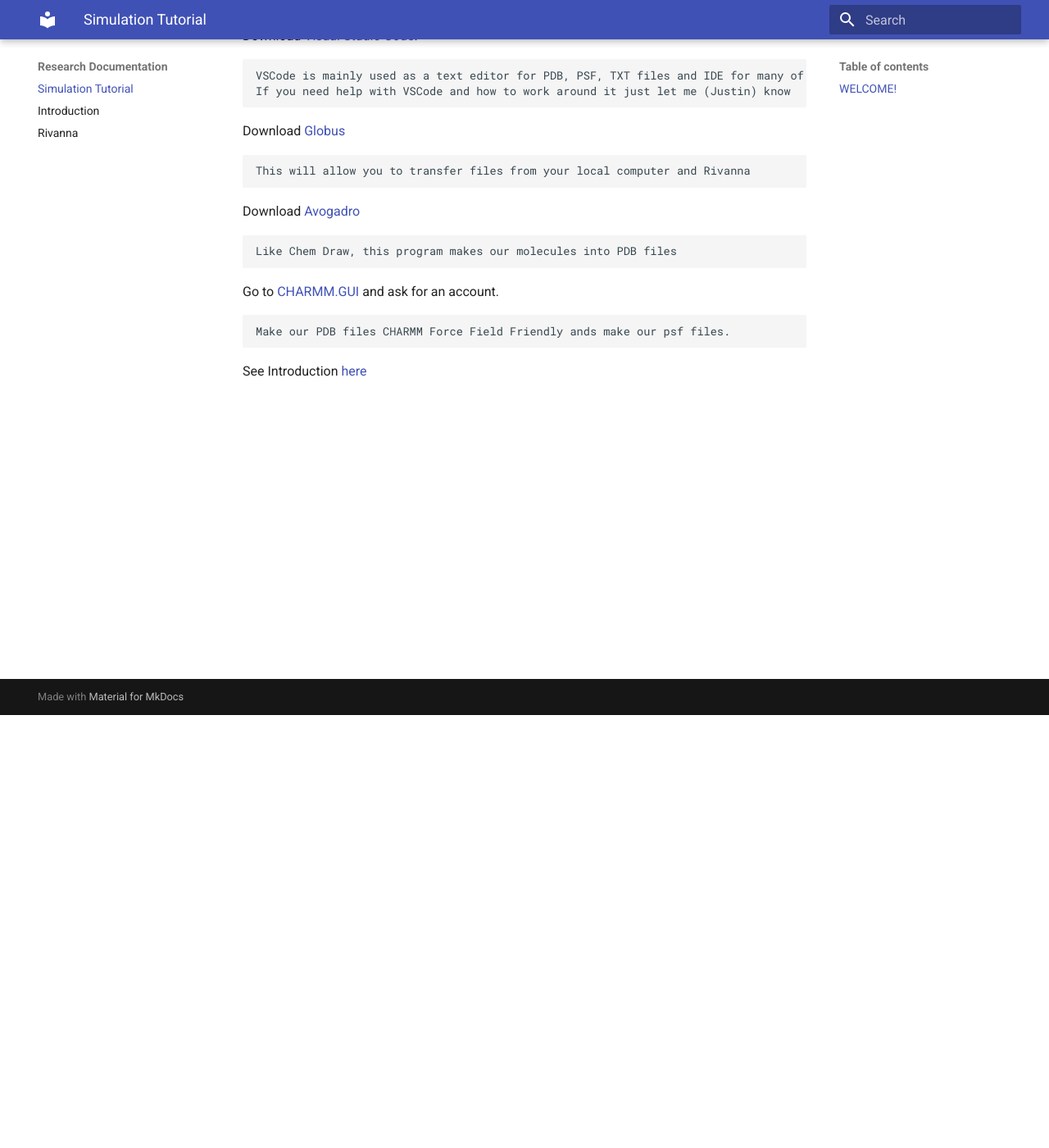
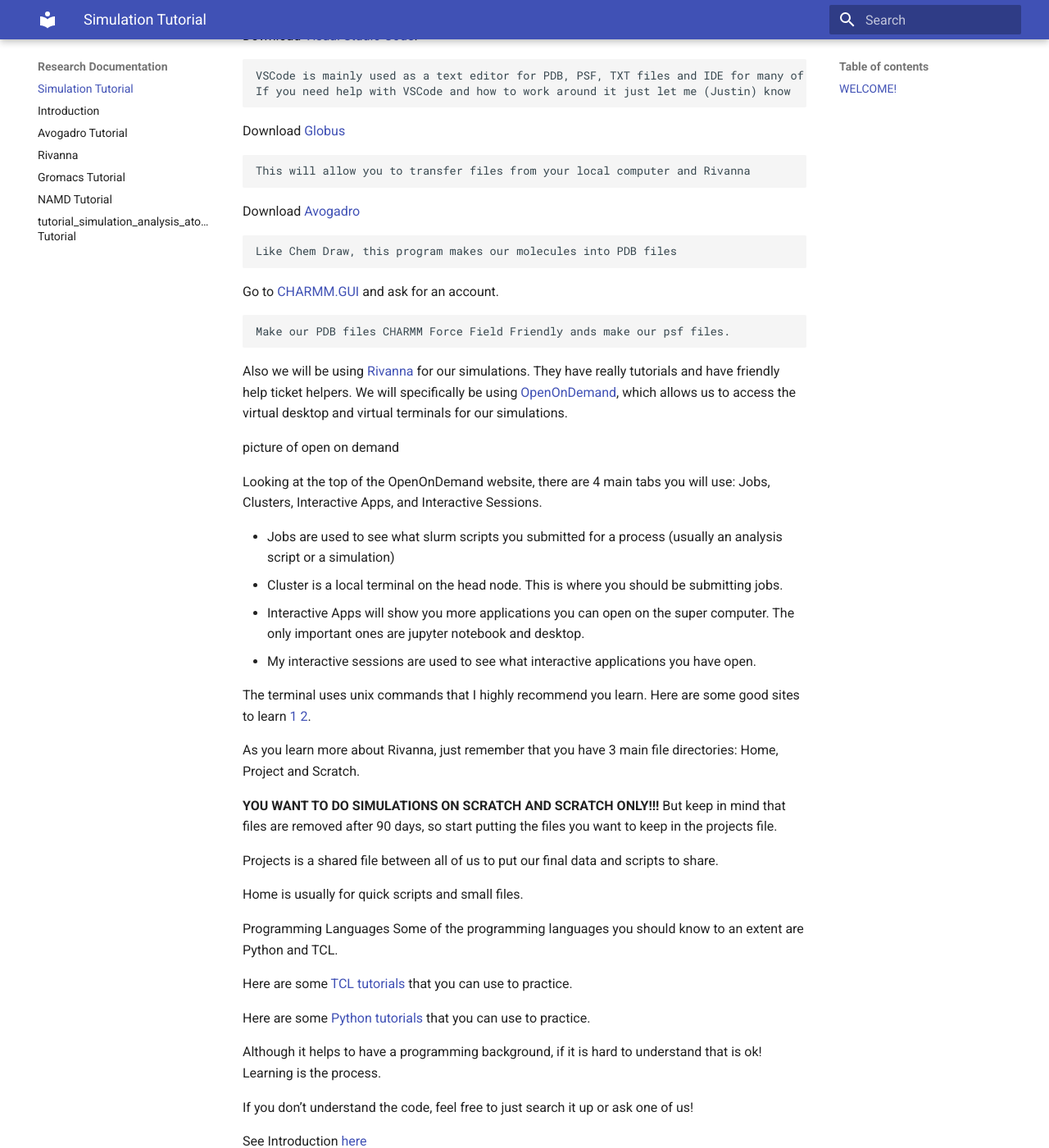
Before and after one commit to justinComp/doc_website, an MkDocs documentation site: the page built from docs/index.md, in a window 1280 px wide and 1400 px high, scrolled down 528 px. Shown: the whole window at 82% size. Built offline with MkDocs 1.6.1 and Material for MkDocs 9.7.7, drawn with Linux system fonts in a browser that asks for light colours.

Commit message:
added more websites and started on avogadro site

```diff
--- a/docs/index.md
+++ b/docs/index.md
@@ -28,9 +28,42 @@
 
     Like Chem Draw, this program makes our molecules into PDB files
 
-Go to  [CHARMM.GUI](https://charmm-gui.org/) and ask for an account.
+Go to [CHARMM.GUI](https://charmm-gui.org/) and ask for an account.
 
     Make our PDB files CHARMM Force Field Friendly ands make our psf files.
 
 
+Also we will be using [Rivanna](https://www.rc.virginia.edu/userinfo/hpc/) for our simulations. They have really tutorials and have friendly help ticket helpers. We will specifically be using [OpenOnDemand](https://www.rc.virginia.edu/userinfo/hpc/login/), which allows us to access the virtual desktop and virtual terminals for our simulations.
+
+picture of open on demand
+
+Looking at the top of the OpenOnDemand website, there are 4 main tabs you will use: Jobs, Clusters, Interactive Apps, and Interactive Sessions.
+
+* Jobs are used to see what slurm scripts you submitted for a process (usually an analysis script or a simulation)
+* Cluster is a local terminal on the head node. This is where you should be submitting jobs.
+* Interactive Apps will show you more applications you can open on the super computer. The only important ones are jupyter notebook and desktop.
+* My interactive sessions are used to see what interactive applications you have open.
+
+The terminal uses unix commands that I highly recommend you learn. Here are some good sites to learn [1](https://files.fosswire.com/2007/08/fwunixref.pdf) [2](https://learning.rc.virginia.edu/notes/unix-tutorial/).
+
+As you learn more about Rivanna, just remember that you have 3 main file directories: Home, Project and Scratch.
+
+**YOU WANT TO DO SIMULATIONS ON SCRATCH AND SCRATCH ONLY!!!** But keep in mind that files are removed after 90 days, so start putting the files you want to keep in the projects file.
+
+Projects is a shared file between all of us to put our final data and scripts to share.
+
+Home is usually for quick scripts and small files.
+
+Programming Languages
+Some of the programming languages you should know to an extent are Python and TCL.
+
+Here are some [TCL tutorials](https://www.tcl-lang.org/man/tcl8.5/tutorial/tcltutorial.html) that you can use to practice.
+
+Here are some [Python tutorials](https://www.w3schools.com/python/) that you can use to practice.
+
+Although it helps to have a programming background, if it is hard to understand that is ok! Learning is the process.
+
+If you don’t understand the code, feel free to just search it up or ask one of us!
+
+
 See Introduction [here](more_information.md)
--- /dev/null
+++ b/docs/tutorial_gromacs.md
@@ -0,0 +1 @@
+# Gromacs Tutorial
--- /dev/null
+++ b/docs/tutorial_namd.md
@@ -0,0 +1 @@
+# NAMD Tutorial
--- /dev/null
+++ b/docs/tutorial_simulation_analysis_atomistic.md
@@ -0,0 +1 @@
+# tutorial_simulation_analysis_atomistic Tutorial
```
Also changed, not shown: docs/more_information.md (+1 -1 lines), docs/rivanna.md (deleted, +0 -1 lines), docs/tutorial_avogadro.md (added, +22 -0 lines), docs/tutorial_coarsegrain.md (added, +1 -0 lines), docs/images/3_to_4_code.png (added), docs/images/ALPHACARBON.png (added), docs/images/AVOGADRO_OPEN_BUILD.png (added), docs/images/INSERT_PEPTIDE.png (added), docs/images/SELECT_NONE.png (added).
